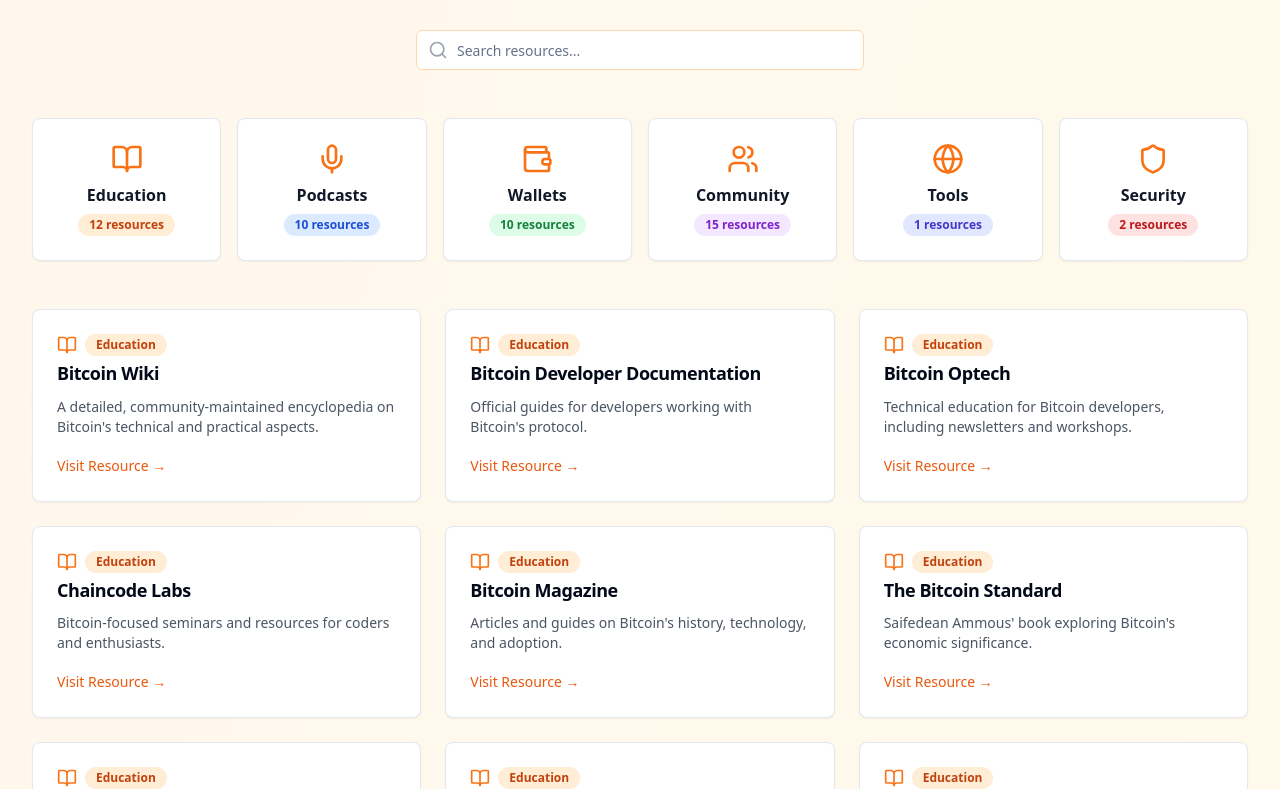
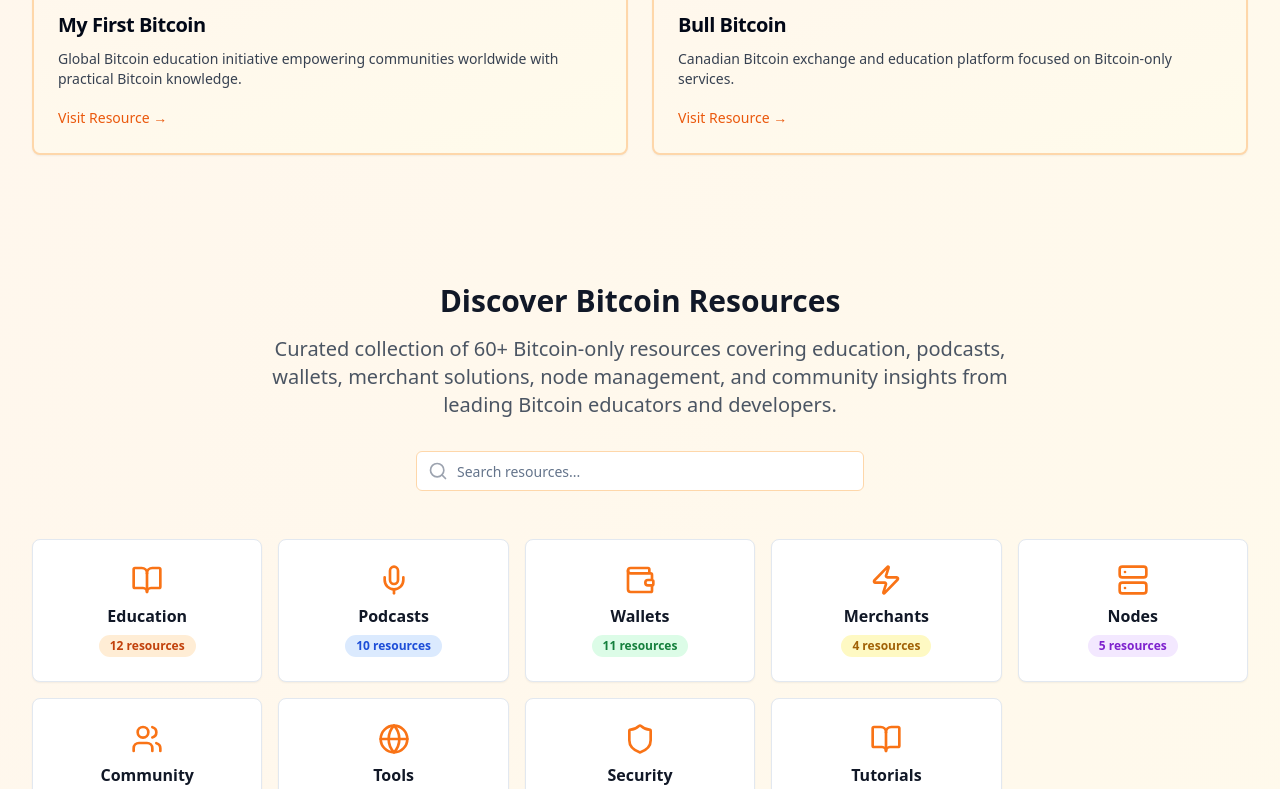
Before and after one commit to jpgaviria2/btclearn, a React (Vite) app: page / in a window 1280 px wide. Shown: the part 311-1100 px from the top of the page. Built offline with nearby package versions, Linux system fonts and the light colour scheme.

Commit message:
Add new sections and verify links
- Added "Top Recommendations" and "DIY Tutorials" sections.
- Verified all existing hyperlinks.
- Added merchant adoption services, wallets, and node management tools.

```diff
--- a/src/pages/Index.tsx
+++ b/src/pages/Index.tsx
@@ -1,12 +1,53 @@
 
 import React, { useState } from 'react';
-import { Search, BookOpen, Mic, Wallet, Users, Globe, Shield } from 'lucide-react';
+import { Search, BookOpen, Mic, Wallet, Users, Globe, Shield, Zap, Server, Star } from 'lucide-react';
 import { Input } from '@/components/ui/input';
 import { Card, CardContent, CardDescription, CardHeader, CardTitle } from '@/components/ui/card';
 import { Badge } from '@/components/ui/badge';
 
 const Index = () => {
   const [searchTerm, setSearchTerm] = useState('');
+
+  const topRecommendations = [
+    {
+      id: 'mfb',
+      title: "My First Bitcoin",
+      description: "Global Bitcoin education initiative empowering communities worldwide with practical Bitcoin knowledge.",
+      url: "https://myfirstbitcoin.io",
+      featured: true
+    },
+    {
+      id: 'bb',
+      title: "Bull Bitcoin",
+      description: "Canadian Bitcoin exchange and education platform focused on Bitcoin-only services.",
+      url: "https://bullbitcoin.com",
+      featured: true
+    }
+  ];
+
+  const diyTutorials = [
+    {
+      id: 'btcsessions',
+      title: "BTC Sessions",
+      description: "A YouTube channel offering practical Bitcoin tutorials and guides.",
+      url: "https://www.youtube.com/c/BTCSessions",
+      category: "Tutorials"
+    },
+    {
+      id: 'andreas',
+      title: "Andreas Antonopoulos",
+      description: "Educational videos on Bitcoin and blockchain technology by a renowned expert.",
+      url: "https://www.youtube.com/user/aantonop",
+      category: "Tutorials"
+    },
+    {
+      id: 'bitcoinorg',
+      title: "Bitcoin.org Learning Resources",
+      description: "Official Bitcoin resources for beginners to learn the basics.",
+      url: "https://bitcoin.org/en/getting-started",
+      category: "Tutorials"
+    }
+  ];
 
   const resources = [
     // Educational Resources
@@ -33,7 +74,7 @@ const Index = () => {
     { id: 19, title: "The Bitcoin Show", description: "Bitcoin news and interviews on YouTube.", category: "Podcasts", url: "https://www.youtube.com/c/thebitcoinshow", icon: Mic },
     { id: 20, title: "The Bitcoin Layer", description: "Bitcoin's role in global finance.", category: "Podcasts", url: "https://thebitcoinlayer.com/", icon: Mic },
 
-    // Wallets and Cold Storage
+    // Wallets and Payment Services
     { id: 21, title: "COLDCARD User Guide", description: "Coinkite's guide for its secure hardware wallet.", category: "Wallets", url: "https://coldcard.com/docs/", icon: Wallet },
     { id: 22, title: "OPENDIME User Guide", description: "Instructions for Coinkite's Bitcoin 'stick' product.", category: "Wallets", url: "https://opendime.com/", icon: Wallet },
     { id: 23, title: "Bitcoin Wallet Comparison", description: "Reviews of Bitcoin wallet options.", category: "Wallets", url: "https://bitcoin.org/en/choose-your-wallet", icon: Wallet },
@@ -44,42 +85,60 @@ const Index = () => {
     { id: 28, title: "Wasabi Wallet", description: "Privacy-focused wallet with CoinJoin.", category: "Wallets", url: "https://wasabiwallet.io/", icon: Wallet },
     { id: 29, title: "Samourai Wallet", description: "Android wallet emphasizing privacy.", category: "Wallets", url: "https://samouraiwallet.com/", icon: Wallet },
     { id: 30, title: "Electrum", description: "Lightweight wallet with robust features.", category: "Wallets", url: "https://electrum.org/", icon: Wallet },
+    { id: 31, title: "Strike", description: "Lightning-enabled Bitcoin wallet and payment platform.", category: "Wallets", url: "https://strike.me/", icon: Zap },
 
-    // Specific Entities and Individuals
-    { id: 31, title: "Mi Primer Bitcoin Diploma", description: "Details on Mi Primer Bitcoin's education program.", category: "Community", url: "https://www.miprimer.bitcoin/", icon: Users },
-    { id: 32, title: "Rabbit Hole Recap Archives", description: "Odell and Marty Bent's podcast archive.", category: "Community", url: "https://rabbitholerecp.com/", icon: Users },
-    { id: 33, title: "Coinkite Blog", description: "News and tips from Coinkite.", category: "Community", url: "https://blog.coinkite.com/", icon: Users },
-    { id: 34, title: "Nakamoto Institute Research", description: "Bitcoin and cryptography papers.", category: "Community", url: "https://nakamotoinstitute.org/", icon: Users },
-    { id: 35, title: "Odell's Newsletter", description: "Bitcoin privacy insights from Odell.", category: "Community", url: "https://odell.medium.com/", icon: Users },
-    { id: 36, title: "Preston Pysh's We Study Billionaires", description: "Bitcoin investment discussions.", category: "Community", url: "https://www.theinvestorspodcast.com/bitcoin-fundamentals/", icon: Users },
-    { id: 37, title: "Marty Bent's TFTC", description: "Bitcoin content from Marty Bent.", category: "Community", url: "https://tftc.io/", icon: Users },
-    { id: 38, title: "Jack Mallers' Strike", description: "Bitcoin payment platform by Jack Mallers.", category: "Community", url: "https://strike.me/", icon: Users },
-    { id: 39, title: "Bitcoin Policy Institute", description: "Policy research co-founded by Odell.", category: "Community", url: "https://www.bitcoinpolicy.org/", icon: Users },
-    { id: 40, title: "Ten31", description: "Bitcoin VC firm co-founded by Marty Bent.", category: "Community", url: "https://ten31.vc/", icon: Users },
+    // Merchant & Payment Solutions
+    { id: 32, title: "BTCPay Server", description: "Self-hosted Bitcoin payment processor for merchants.", category: "Merchants", url: "https://btcpayserver.org/", icon: Zap },
+    { id: 33, title: "OpenNode", description: "Bitcoin payment infrastructure for businesses.", category: "Merchants", url: "https://www.opennode.com/", icon: Zap },
+    { id: 34, title: "CoinGate", description: "Bitcoin payment gateway for online merchants.", category: "Merchants", url: "https://coingate.com/", icon: Zap },
+    { id: 35, title: "BitPay", description: "Bitcoin payment service provider for businesses.", category: "Merchants", url: "https://bitpay.com/", icon: Zap },
 
-    // Additional Resources
-    { id: 41, title: "Bitcoin Core", description: "Official site for Bitcoin Core software.", category: "Tools", url: "https://bitcoincore.org/", icon: Globe },
-    { id: 42, title: "Bitcoin Stack Exchange", description: "Bitcoin Q&A community.", category: "Community", url: "https://bitcoin.stackexchange.com/", icon: Users },
-    { id: 43, title: "BitcoinTalk", description: "Satoshi's original Bitcoin forum.", category: "Community", url: "https://bitcointalk.org/", icon: Users },
-    { id: 44, title: "Bitcoin Reddit", description: "Active Bitcoin discussion subreddit.", category: "Community", url: "https://www.reddit.com/r/Bitcoin/", icon: Users },
-    { id: 45, title: "Bitcoin Meetups", description: "Find local Bitcoin groups.", category: "Community", url: "https://bitcoin.meetup.com/", icon: Users },
-    { id: 46, title: "Bitcoin Conferences", description: "Upcoming Bitcoin events.", category: "Community", url: "https://bitcoinmagazine.com/events", icon: Users },
-    { id: 47, title: "Bitcoin Books", description: "Jameson Lopp's curated book list.", category: "Education", url: "https://www.lopp.net/bitcoin-information/books.html", icon: BookOpen },
-    { id: 48, title: "Bitcoin Videos", description: "Educational Bitcoin video collection.", category: "Education", url: "https://www.lopp.net/bitcoin-information/videos.html", icon: BookOpen },
-    { id: 49, title: "Bitcoin Privacy Guide", description: "Privacy best practices.", category: "Security", url: "https://bitcoiner.guide/privacy/", icon: Shield },
-    { id: 50, title: "Bitcoin Security Guide", description: "Security tips for Bitcoin users.", category: "Security", url: "https://bitcoiner.guide/security/", icon: Shield }
+    // Node Management & Infrastructure
+    { id: 36, title: "Zeus", description: "Mobile app for managing Lightning Network nodes.", category: "Nodes", url: "https://zeusln.app/", icon: Server },
+    { id: 37, title: "Start9", description: "Personal server platform for running Bitcoin and Lightning nodes.", category: "Nodes", url: "https://start9.com/", icon: Server },
+    { id: 38, title: "Umbrel", description: "Self-hosted cloud platform for Bitcoin and Lightning nodes.", category: "Nodes", url: "https://umbrel.com/", icon: Server },
+    { id: 39, title: "myNode", description: "Easy-to-use Bitcoin and Lightning node solution.", category: "Nodes", url: "https://mynodebtc.com/", icon: Server },
+    { id: 40, title: "Raspiblitz", description: "DIY Lightning Network node based on Raspberry Pi.", category: "Nodes", url: "https://raspiblitz.org/", icon: Server },
+
+    // Community Resources
+    { id: 41, title: "Mi Primer Bitcoin Diploma", description: "Details on Mi Primer Bitcoin's education program.", category: "Community", url: "https://www.miprimer.bitcoin/", icon: Users },
+    { id: 42, title: "Rabbit Hole Recap Archives", description: "Odell and Marty Bent's podcast archive.", category: "Community", url: "https://rabbitholerecp.com/", icon: Users },
+    { id: 43, title: "Coinkite Blog", description: "News and tips from Coinkite.", category: "Community", url: "https://blog.coinkite.com/", icon: Users },
+    { id: 44, title: "Nakamoto Institute Research", description: "Bitcoin and cryptography papers.", category: "Community", url: "https://nakamotoinstitute.org/", icon: Users },
+    { id: 45, title: "Odell's Newsletter", description: "Bitcoin privacy insights from Odell.", category: "Community", url: "https://odell.medium.com/", icon: Users },
+    { id: 46, title: "Preston Pysh's We Study Billionaires", description: "Bitcoin investment discussions.", category: "Community", url: "https://www.theinvestorspodcast.com/bitcoin-fundamentals/", icon: Users },
+    { id: 47, title: "Marty Bent's TFTC", description: "Bitcoin content from Marty Bent.", category: "Community", url: "https://tftc.io/", icon: Users },
+    { id: 48, title: "Jack Mallers' Strike", description: "Bitcoin payment platform by Jack Mallers.", category: "Community", url: "https://strike.me/", icon: Users },
+    { id: 49, title: "Bitcoin Policy Institute", description: "Policy research co-founded by Odell.", category: "Community", url: "https://www.bitcoinpolicy.org/", icon: Users },
+    { id: 50, title: "Ten31", description: "Bitcoin VC firm co-founded by Marty Bent.", category: "Community", url: "https://ten31.vc/", icon: Users },
+
+    // Additional Tools & Resources
+    { id: 51, title: "Bitcoin Core", description: "Official site for Bitcoin Core software.", category: "Tools", url: "https://bitcoincore.org/", icon: Globe },
+    { id: 52, title: "Bitcoin Stack Exchange", description: "Bitcoin Q&A community.", category: "Community", url: "https://bitcoin.stackexchange.com/", icon: Users },
+    { id: 53, title: "BitcoinTalk", description: "Satoshi's original Bitcoin forum.", category: "Community", url: "https://bitcointalk.org/", icon: Users },
+    { id: 54, title: "Bitcoin Reddit", description: "Active Bitcoin discussion subreddit.", category: "Community", url: "https://www.reddit.com/r/Bitcoin/", icon: Users },
+    { id: 55, title: "Bitcoin Meetups", description: "Find local Bitcoin groups.", category: "Community", url: "https://bitcoin.meetup.com/", icon: Users },
+    { id: 56, title: "Bitcoin Conferences", description: "Upcoming Bitcoin events.", category: "Community", url: "https://bitcoinmagazine.com/events", icon: Users },
+    { id: 57, title: "Bitcoin Books", description: "Jameson Lopp's curated book list.", category: "Education", url: "https://www.lopp.net/bitcoin-information/books.html", icon: BookOpen },
+    { id: 58, title: "Bitcoin Videos", description: "Educational Bitcoin video collection.", category: "Education", url: "https://www.lopp.net/bitcoin-information/videos.html", icon: BookOpen },
+    { id: 59, title: "Bitcoin Privacy Guide", description: "Privacy best practices.", category: "Security", url: "https://bitcoiner.guide/privacy/", icon: Shield },
+    { id: 60, title: "Bitcoin Security Guide", description: "Security tips for Bitcoin users.", category: "Security", url: "https://bitcoiner.guide/security/", icon: Shield }
   ];
 
   const categories = [
     { name: "Education", icon: BookOpen, color: "bg-orange-100 text-orange-700", count: resources.filter(r => r.category === "Education").length },
     { name: "Podcasts", icon: Mic, color: "bg-blue-100 text-blue-700", count: resources.filter(r => r.category === "Podcasts").length },
     { name: "Wallets", icon: Wallet, color: "bg-green-100 text-green-700", count: resources.filter(r => r.category === "Wallets").length },
-    { name: "Community", icon: Users, color: "bg-purple-100 text-purple-700", count: resources.filter(r => r.category === "Community").length },
+    { name: "Merchants", icon: Zap, color: "bg-yellow-100 text-yellow-700", count: resources.filter(r => r.category === "Merchants").length },
+    { name: "Nodes", icon: Server, color: "bg-purple-100 text-purple-700", count: resources.filter(r => r.category === "Nodes").length },
+    { name: "Community", icon: Users, color: "bg-pink-100 text-pink-700", count: resources.filter(r => r.category === "Community").length },
     { name: "Tools", icon: Globe, color: "bg-indigo-100 text-indigo-700", count: resources.filter(r => r.category === "Tools").length },
-    { name: "Security", icon: Shield, color: "bg-red-100 text-red-700", count: resources.filter(r => r.category === "Security").length }
+    { name: "Security", icon: Shield, color: "bg-red-100 text-red-700", count: resources.filter(r => r.category === "Security").length },
+    { name: "Tutorials", icon: BookOpen, color: "bg-teal-100 text-teal-700", count: diyTutorials.length }
   ];
 
-  const filteredResources = resources.filter(resource =>
+  const allResources = [...resources, ...diyTutorials];
+  const filteredResources = allResources.filter(resource =>
     resource.title.toLowerCase().includes(searchTerm.toLowerCase()) ||
     resource.description.toLowerCase().includes(searchTerm.toLowerCase()) ||
     resource.category.toLowerCase().includes(searchTerm.toLowerCase())
@@ -111,15 +170,63 @@ const Index = () => {
         </div>
       </header>
 
-      {/* Hero Section */}
+      {/* Top Recommendations Section */}
+      <section className="max-w-7xl mx-auto px-4 sm:px-6 lg:px-8 py-8">
+        <div className="text-center mb-8">
+          <div className="flex items-center justify-center mb-4">
+            <Star className="h-6 w-6 text-orange-500 mr-2" />
+            <h2 className="text-2xl font-bold text-gray-900">Top Recommendations</h2>
+            <Star className="h-6 w-6 text-orange-500 ml-2" />
+          </div>
+          <p className="text-gray-600 mb-6">Our most recommended Bitcoin resources to get started</p>
+        </div>
+
+        <div className="grid grid-cols-1 md:grid-cols-2 gap-6 mb-12">
+          {topRecommendations.map((recommendation) => (
+            <Card key={recommendation.id} className="border-2 border-orange-200 hover:shadow-xl transition-all duration-200 hover:-translate-y-1 bg-gradient-to-br from-orange-50 to-amber-50">
+              <CardHeader className="pb-3">
+                <div className="flex items-center space-x-2 mb-2">
+                  <Star className="h-5 w-5 text-orange-500" />
+                  <Badge className="bg-orange-500 text-white">Featured</Badge>
+                </div>
+                <CardTitle className="text-xl leading-tight">
+                  <a
+                    href={recommendation.url}
+                    target="_blank"
+                    rel="noopener noreferrer"
+                    className="hover:text-orange-600 transition-colors"
+                  >
+                    {recommendation.title}
+                  </a>
+                </CardTitle>
+              </CardHeader>
+              <CardContent>
+                <CardDescription className="text-sm text-gray-700 mb-4">
+                  {recommendation.description}
+                </CardDescription>
+                <a
+                  href={recommendation.url}
+                  target="_blank"
+                  rel="noopener noreferrer"
+                  className="inline-flex items-center text-orange-600 hover:text-orange-700 font-medium text-sm transition-colors"
+                >
+                  Visit Resource →
+                </a>
+              </CardContent>
+            </Card>
+          ))}
+        </div>
+      </section>
+
+      {/* Main Content */}
       <section className="max-w-7xl mx-auto px-4 sm:px-6 lg:px-8 py-12">
         <div className="text-center mb-12">
           <h2 className="text-3xl font-bold text-gray-900 mb-4">
-            Discover the Best Bitcoin Resources
+            Discover Bitcoin Resources
           </h2>
           <p className="text-xl text-gray-600 mb-8 max-w-3xl mx-auto">
-            Curated collection of 50+ Bitcoin-only resources covering education, podcasts, wallets,
-            cold storage, and community insights from leading Bitcoin educators and developers.
+            Curated collection of 60+ Bitcoin-only resources covering education, podcasts, wallets,
+            merchant solutions, node management, and community insights from leading Bitcoin educators and developers.
           </p>
 
           {/* Search Bar */}
@@ -136,7 +243,7 @@ const Index = () => {
         </div>
 
         {/* Categories Overview */}
-        <div className="grid grid-cols-2 md:grid-cols-3 lg:grid-cols-6 gap-4 mb-12">
+        <div className="grid grid-cols-2 md:grid-cols-3 lg:grid-cols-5 gap-4 mb-12">
           {categories.map((category) => {
             const IconComponent = category.icon;
             return (
@@ -204,6 +311,52 @@ const Index = () => {
         )}
       </section>
 
+      {/* DIY Tutorials Section */}
+      <section className="max-w-7xl mx-auto px-4 sm:px-6 lg:px-8 py-12 bg-white/50 rounded-lg mx-4 my-8">
+        <div className="text-center mb-8">
+          <h2 className="text-2xl font-bold text-gray-900 mb-4">DIY Tutorials</h2>
+          <p className="text-gray-600">Learn Bitcoin through practical tutorials and educational content</p>
+        </div>
+
+        <div className="grid grid-cols-1 md:grid-cols-3 gap-6">
+          {diyTutorials.map((tutorial) => (
+            <Card key={tutorial.id} className="hover:shadow-lg transition-all duration-200 hover:-translate-y-1">
+              <CardHeader className="pb-3">
+                <div className="flex items-center space-x-2">
+                  <BookOpen className="h-5 w-5 text-orange-500" />
+                  <Badge variant="secondary" className="bg-teal-100 text-teal-700">
+                    Tutorial
+                  </Badge>
+                </div>
+                <CardTitle className="text-lg leading-tight">
+                  <a
+                    href={tutorial.url}
+                    target="_blank"
+                    rel="noopener noreferrer"
+                    className="hover:text-orange-600 transition-colors"
+                  >
+                    {tutorial.title}
+                  </a>
+                </CardTitle>
+              </CardHeader>
+              <CardContent>
+                <CardDescription className="text-sm text-gray-600 mb-4">
+                  {tutorial.description}
+                </CardDescription>
+                <a
+                  href={tutorial.url}
+                  target="_blank"
+                  rel="noopener noreferrer"
+                  className="inline-flex items-center text-orange-600 hover:text-orange-700 font-medium text-sm transition-colors"
+                >
+                  Watch Tutorials →
+                </a>
+              </CardContent>
+            </Card>
+          ))}
+        </div>
+      </section>
+
       {/* Footer */}
       <footer className="bg-white border-t border-orange-200 mt-16">
         <div className="max-w-7xl mx-auto px-4 sm:px-6 lg:px-8 py-8">
```
